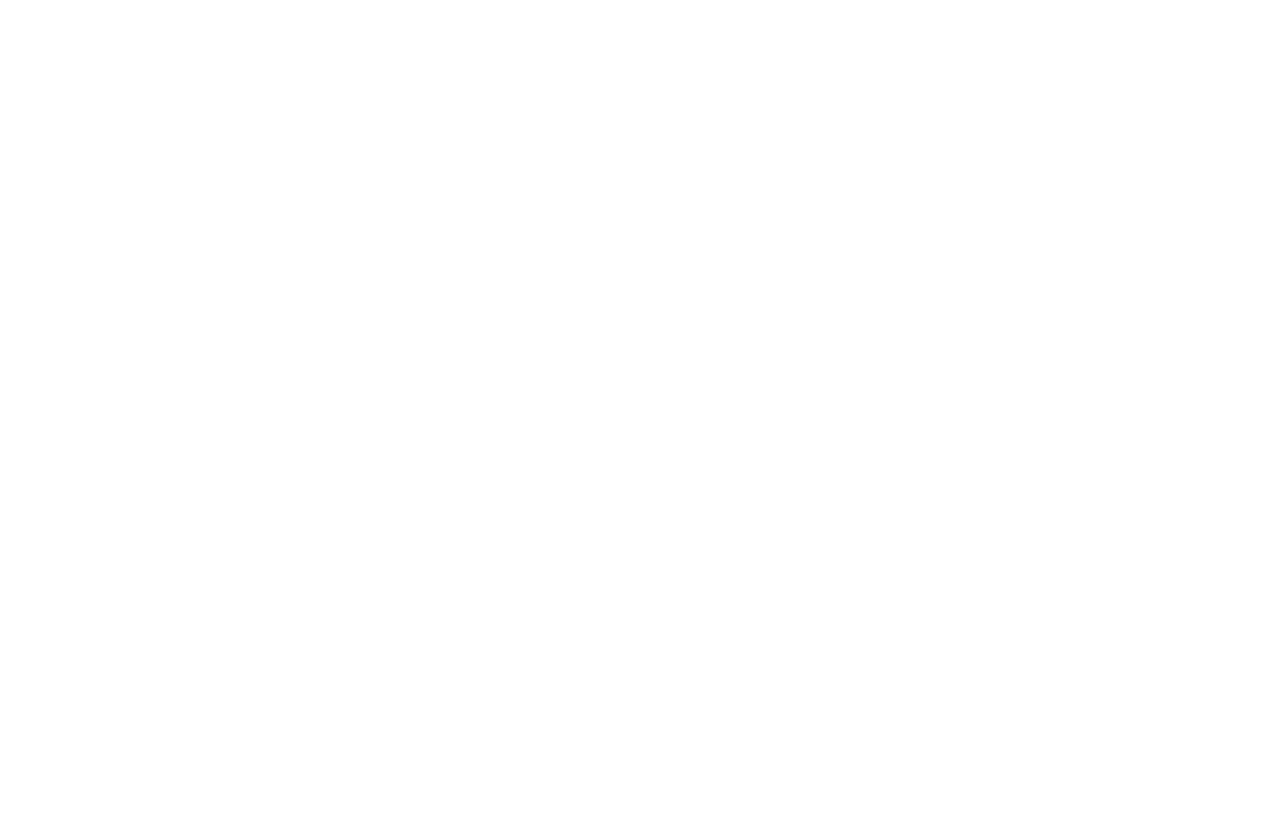
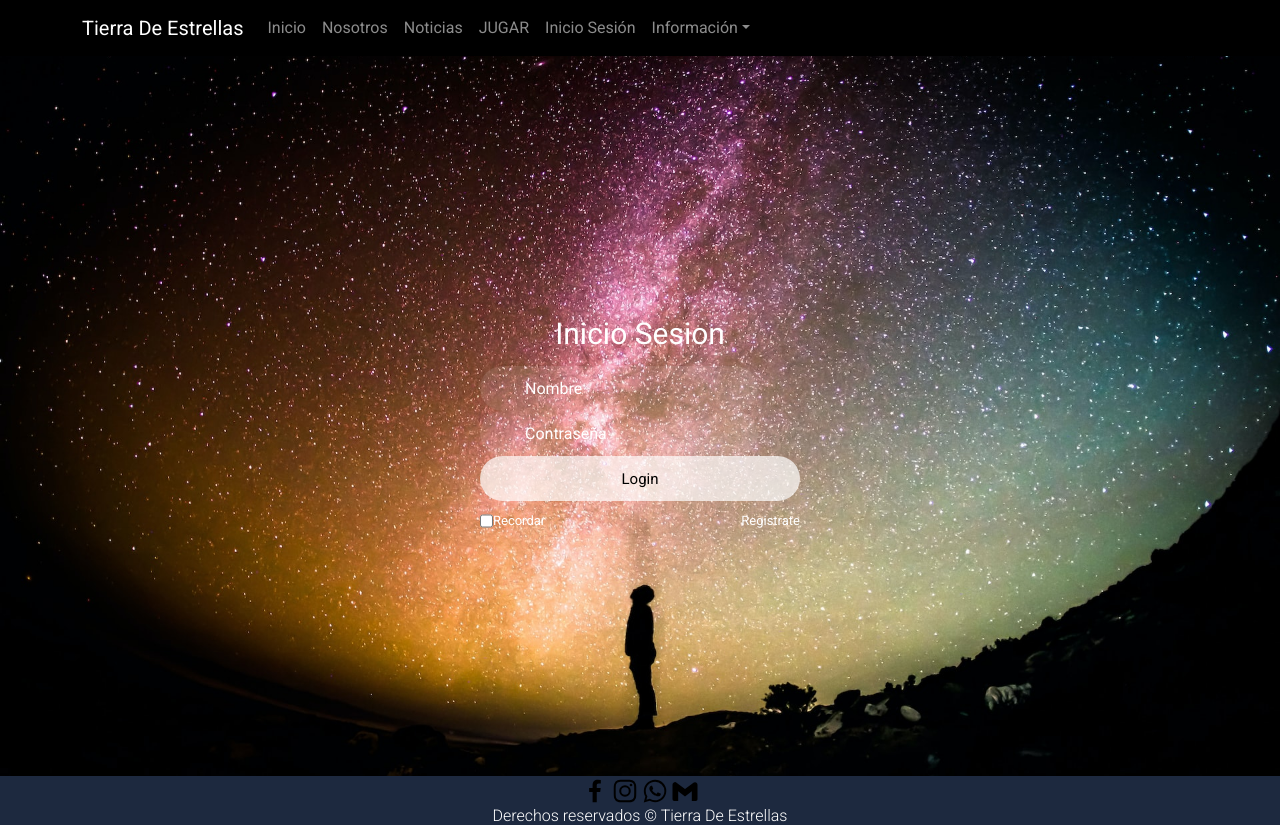
Before and after one commit to fabifatal/Tierra-De-Estrellas, a React (Create React App) app in the folder React/tdar/: page /InicioSesion in a window 1280 px wide. Before the commit this address had no page. Before the commit the page ends 800 px from the top, so only its background shows below. Built offline with nearby package versions, Linux system fonts and the light colour scheme.

Commit message:
cuarto avance

```diff
--- a/React/tdar/src/App.js
+++ b/React/tdar/src/App.js
@@ -6,6 +6,8 @@
 import NoticiasPages from './pages/NoticiasPages';
 import AstronomiaPages from './pages/AstronomiaPages';
 import JuegoPage from './pages/JuegoPage';
+import InicioSesionPages from './pages/InicioSesionPages';
+import RegistratePage from './pages/RegistratePage';
 
 
 
@@ -18,8 +20,8 @@
         <Route path="/Noticias" element={<NoticiasPages/>}></Route>
         <Route path="/Astronomia" element={<AstronomiaPages/>}></Route>
         <Route path="/Juego" element={<JuegoPage />}></Route>
-
-
+        <Route path="/InicioSesion" element={<InicioSesionPages />}></Route>
+        <Route path="/registrate" element={<RegistratePage />}></Route>
 
       </Routes>
       </BrowserRouter>
--- a/React/tdar/src/css/style.css
+++ b/React/tdar/src/css/style.css
@@ -185,6 +185,7 @@
 /*-------------- Inicio pie de pagina----------------------------------*/
 
 .piefinal {
+
     background-color: #1D293F;
 }
 
@@ -292,3 +293,158 @@
     background-size: cover;
     z-index: -1;
 }
+
+/*----------------------------------inicias sesion----------------------------------------*/
+
+
+.box{
+    background-image: url("../imagenes/noticias.jpg");
+    background-size: cover;
+    background-repeat: no-repeat;
+    background-position: center;
+    background-attachment: fixed;
+    min-height: 500px;
+
+    display: flex;
+    justify-content: center;
+    align-items: center;
+    min-height: 90vh;
+}
+
+.iniciosesion{
+    width: 350px;
+    display: flex;
+    flex-direction: column;
+    padding: 0 15px 0 15px;
+}
+
+span{
+    color: #fff;
+    font-size: small;
+    display: flex;
+    justify-content: center;
+    padding: 10px 0 10px 0;
+}
+
+header {
+    color: #fff;
+    font-size: 30px;
+    display: flex;
+    justify-content: center;
+    padding: 10px 0 10px 0;
+}
+
+.input-field{
+    display: flex;
+    flex-direction: column;
+
+}
+.input{
+    height: 45px;
+    width: 87%;
+    border: none;
+    outline: none;
+    border-radius: 30px;
+    color: #f5eded;
+    padding: 0 0 0 45px;
+    background: rgba(255,255,255,0.1);
+}
+
+i{
+    position: relative;
+    top: -35px;
+    left: 17px;
+    color: #fff;
+}
+
+::-webkit-input-placeholder{
+    color: #fff;
+}
+
+.submit{
+    border: none;
+    border-radius: 30px;
+    font-size: 15px;
+    height: 45px;
+    outline: none;
+    width: 100%;
+    background: rgba(255,255,255,0.7);
+    cursor: pointer;
+    transition: .3s;
+}
+
+.submit:hover{
+    box-shadow: 1px 5px 7 1px rgba(0,0,0,0.2);
+}
+
+.bottom{
+    display: flex;
+    flex-direction: row;
+    justify-content: space-between;
+    font-size: small;
+    color: #fff;
+    margin-top: 10px;
+}
+
+.left{
+    display: flex;
+}
+
+label  a{
+    color: #fff;
+    text-decoration: none;
+
+}
+
+/*----------------------------------registro ---------------------------------------*/
+
+.form-register{
+    margin: 0;
+    padding: 0;
+    box-sizing: border-box;
+    width: 400px;
+    background: #24303c;
+    padding: 30px;
+    margin: auto;
+    margin-top: 100px;
+    margin-block-end: 100px; /*me da espacio paraabajo*/
+    border-radius: 4px;
+    color: #fff;
+    box-shadow: 7px 13px 37px #000;
+}
+
+.form-register h4 {
+    font-size: 22px;
+    margin-bottom: 20px;
+}
+
+.controls{
+    width: 100%;
+    background: #24303c;
+    padding: 10px;
+    border-radius: 4px;
+    margin-bottom:16px;
+    border: 1px solid #1F53c5;
+    font-size: 18px;
+}
+
+.form-register p {
+    height: 40px;
+    text-align: center;
+    font-size: 18px;
+}
+
+.form-register a:hover {
+    color: #fff;
+    text-decoration: underline;
+}
+
+.form-register .botons{
+    width: 100%;
+    background: #f83a00;
+    border: none;
+    padding: 12px;
+    color: #fcfcfc;
+    margin: 16px 0;
+    font-size: 16px;
+}
--- a/React/tdar/src/pages/InicioSesionPages.js
+++ b/React/tdar/src/pages/InicioSesionPages.js
@@ -0,0 +1,49 @@
+import React from "react";
+import 'bootstrap/dist/css/bootstrap.css';
+import NavMenu from "../components/NavMenu";
+import Piefinal from "../components/PieFinal";
+
+const InicioSesionPages = () => {
+
+    return (
+        <div>
+            <NavMenu className="menux" />
+
+            <div className="box">
+                <div className="iniciosesion">
+                    <div className="top-header">
+                        <header>Inicio Sesion</header>
+                    </div>
+
+                    <div className="input-field">
+                        <input type="text" className="input" placeholder="Nombre" required />
+                        <i className="bx bx-user"></i>
+                    </div>
+
+                    <div className="input-field">
+                        <input type="password" className="input" placeholder="Contraseña" required />
+                        <i className="bx bx-lock-alt"></i>
+                    </div>
+
+                    <div className="input-field">
+                        <input type="submit" className="submit" value="Login" />
+                    </div>
+
+                    <div className="bottom">
+                        <div className="left">
+                            <input type="checkbox" id="check" />
+                            <label for="check"> Recordar </label>
+                        </div>
+
+                        <div className="right">
+                            <label><a href="/registrate">Registrate</a></label>
+
+                        </div>
+                    </div>
+                </div>
+            </div>
+            <Piefinal />
+        </div>
+    )
+}
+export default InicioSesionPages;
--- a/React/tdar/src/pages/NoticiasPages.js
+++ b/React/tdar/src/pages/NoticiasPages.js
@@ -6,6 +6,7 @@
 import noticia2 from "../imagenes/noticias2profemaza.jpg"
 import noticia3 from "../imagenes/noticia3observaabierto.jpg"
 import noticia4 from "../imagenes/noticia4cata.jpg"
+
 
 const NoticiasPages = () => {
     return (
--- /dev/null
+++ b/React/tdar/src/pages/RegistratePage.js
@@ -0,0 +1,30 @@
+import React from "react";
+import 'bootstrap/dist/css/bootstrap.css';
+import NavMenu from "../components/NavMenu";
+import Piefinal from "../components/PieFinal";
+
+const RegistratePage = () => {
+
+    return (
+        <div>
+            <NavMenu className="menux" />
+            <div className="box">
+            <div className="form-register">
+                <h4>Registrate</h4>
+                <input className="controls" type="text" name="nombres" id="nombres" placeholder="Ingrese su Nombre" />
+                <input className="controls" type="text" name="apellidos" id="apellidos" placeholder="Ingrese su Apellido" />
+                <input className="controls" type="email" name="correo" id="correo" placeholder="Ingrese su Correo" />
+                <input className="controls" type="password" name="correo" id="correo" placeholder="Ingrese su Contraseña" />
+                <input className="botons" type="submit" value="Registrar" />
+                <p><a href="/InicioSesion">Ya tengo cuenta</a></p>
+
+            </div>
+            </div>
+
+            <Piefinal />
+
+        </div>
+    )
+
+}
+export default RegistratePage;
```
Also changed, not shown: 1 other file (tests, documents, lock files or other folders).
